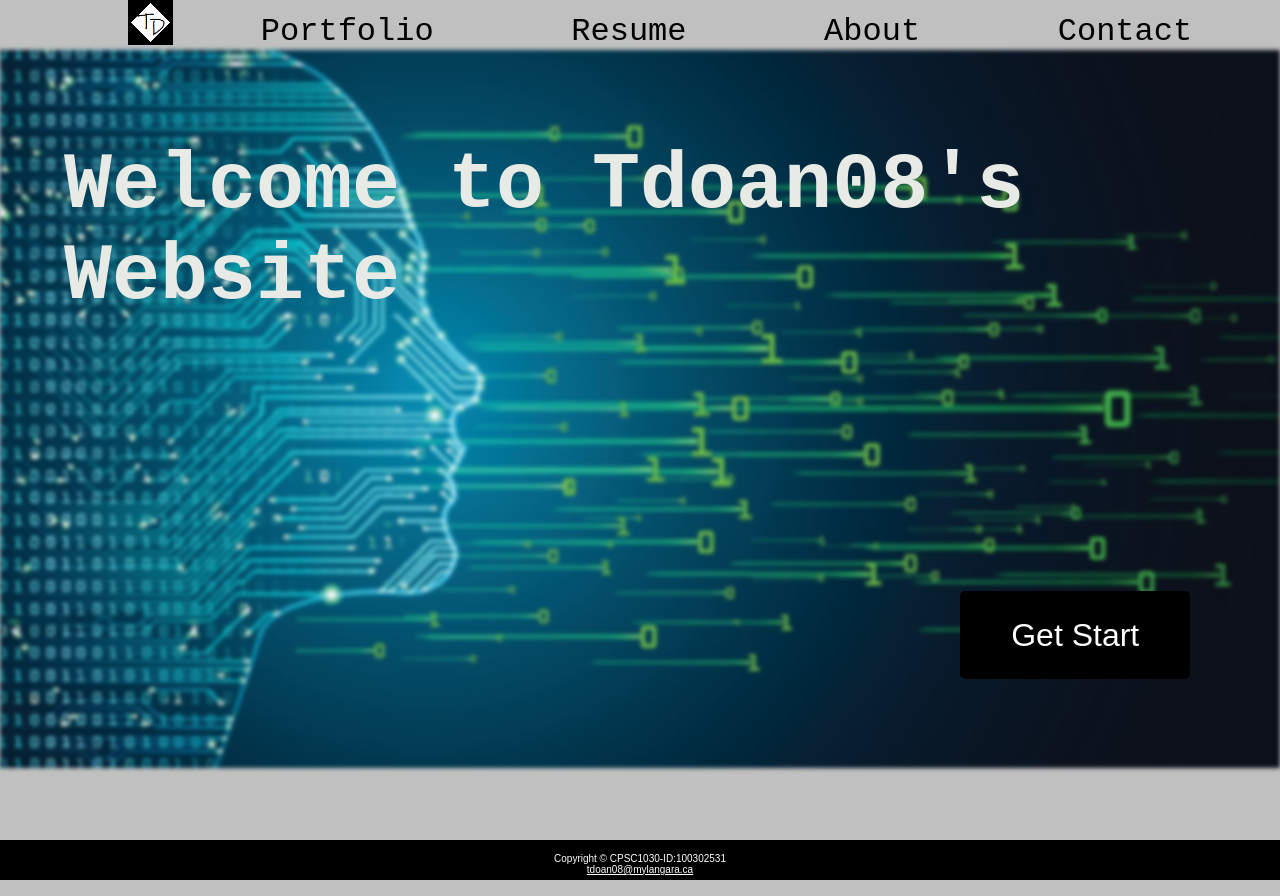
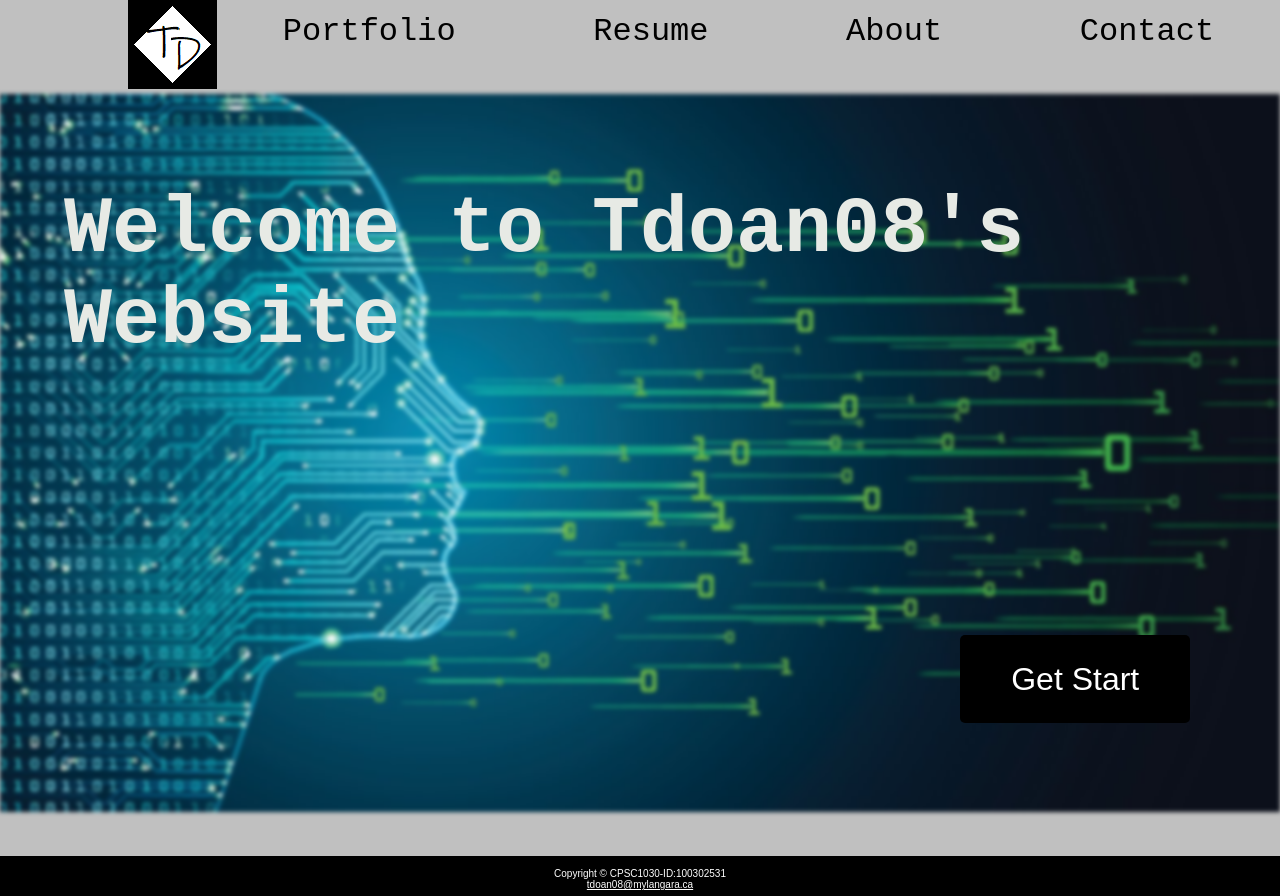
Before and after one commit to doda2391/doda2391.github.io, a plain HTML site: page index.html in a window 1280 px wide. Drawn offline with Linux system fonts and the light colour scheme.

Commit message:
Update index.html

```diff
--- a/index.html
+++ b/index.html
@@ -23,8 +23,8 @@ function closeNav() {
 <div id = "wrapper">
 <header>
 	<nav>
+		<a href="index.html" class="home"><img src="image/icon.png" alt="tdoan08's icon"></a>
 		<div class="desktop">
-			<a href="index.html" class="home"><img src="image/icon.png" width="45" alt="tdoan08's icon"></a>
 			<div class="overlay-content">
 				<a href="portfolio.html">Portfolio</a>
 				<a href="resume.html">Resume</a>
@@ -33,7 +33,6 @@ function closeNav() {
 			</div>
 		</div>
 		<div class="mobile">
-			<a href="index.html" class="home"><img src="image/icon.png" width="90" alt="tdoan08's icon"></a>
 			<div id="myNav" class="overlay">
 				<a href="javascript:void(0)" class="closebtn" onclick="closeNav()">&times;</a>
 				<div class="overlay-content">
```
